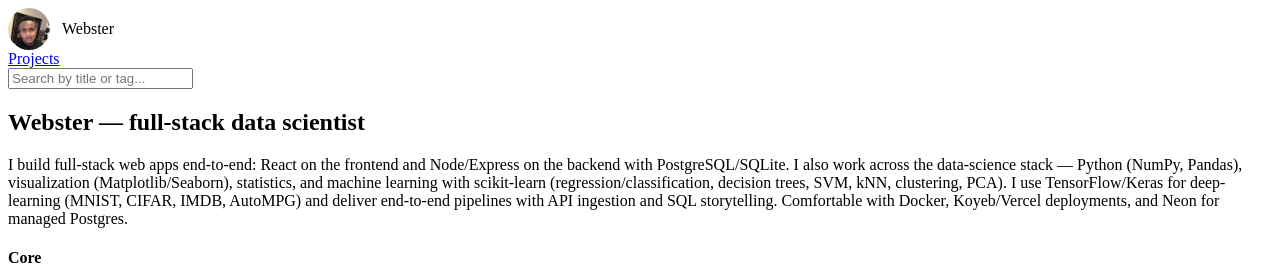
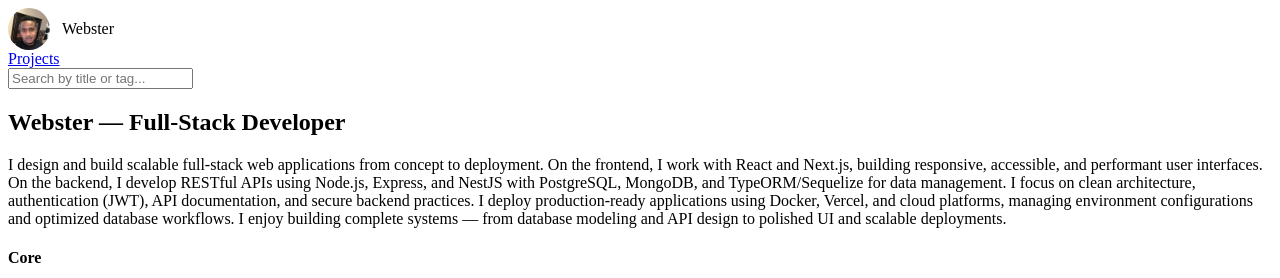
Before and after one commit to WebsterFever/portfoglio, a React (Vite) app in the folder client/: page / in a window 1280 px wide. Shown: the top 278 px of the page. Built offline with nearby package versions, Linux system fonts and the light colour scheme; no server answers; the HTML template or start-up script is replaced by a standard one.

Commit message:
new commit

```diff
--- a/client/src/App.jsx
+++ b/client/src/App.jsx
@@ -104,16 +104,21 @@ export default function App() {
 
       {/* About / Skills */}
       <section className="card about">
-        <h2>Webster — full-stack data scientist </h2>
+        <h2>Webster — Full-Stack Developer</h2>
         <p className="intro">
-          I build full-stack web apps end-to-end: React on the frontend and
-          Node/Express on the backend with PostgreSQL/SQLite. I also work across the
-          data-science stack — Python (NumPy, Pandas), visualization (Matplotlib/Seaborn),
-          statistics, and machine learning with scikit-learn (regression/classification,
-          decision trees, SVM, kNN, clustering, PCA). I use TensorFlow/Keras for
-          deep-learning (MNIST, CIFAR, IMDB, AutoMPG) and deliver end-to-end pipelines
-          with API ingestion and SQL storytelling. Comfortable with Docker, Koyeb/Vercel
-          deployments, and Neon for managed Postgres.
+          I design and build scalable full-stack web applications from concept to deployment.
+          On the frontend, I work with React and Next.js, building responsive,
+          accessible, and performant user interfaces. On the backend, I develop
+          RESTful APIs using Node.js, Express, and NestJS with PostgreSQL, MongoDB,
+          and TypeORM/Sequelize for data management.
+
+          I focus on clean architecture, authentication (JWT), API documentation,
+          and secure backend practices. I deploy production-ready applications
+          using Docker, Vercel, and cloud platforms, managing environment
+          configurations and optimized database workflows.
+
+          I enjoy building complete systems — from database modeling and API
+          design to polished UI and scalable deployments.
         </p>
 
         {Object.entries(SKILLS).map(([group, items]) => (
```
